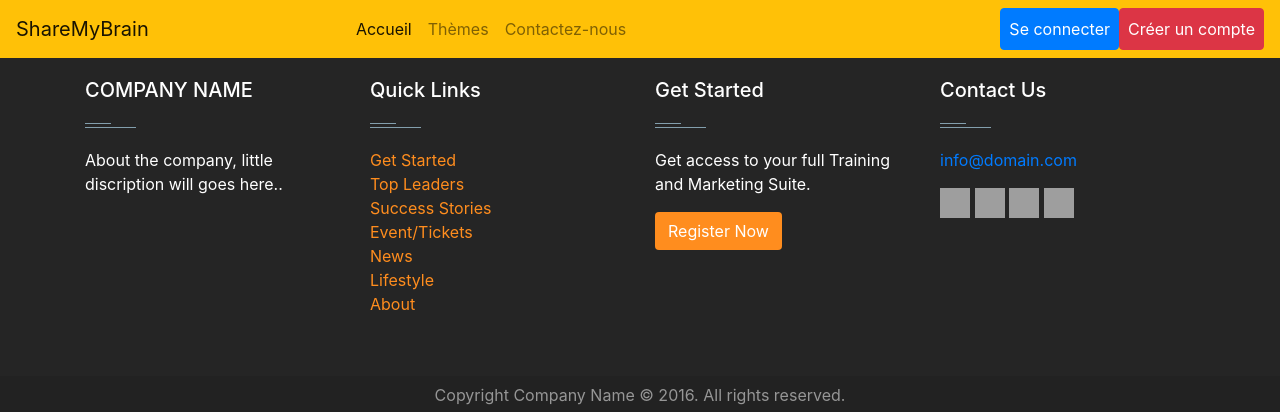
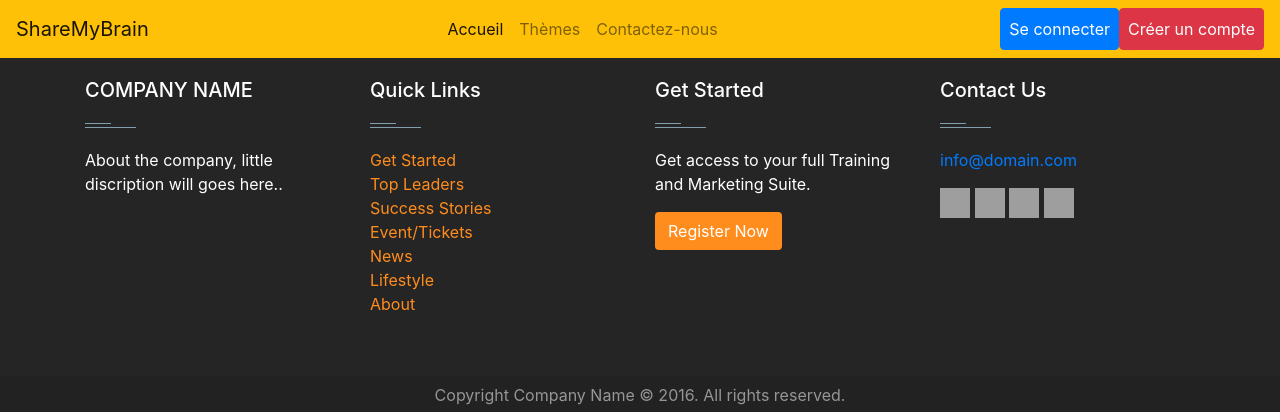
Before and after one commit to WildCodeSchool/tours-0320-php-ShareMyBrain, a PHP site: template src/View/layout.html.twig in a window 1280 px wide. Shown: the top 420 px of the page. Run offline with PHP 8.4, Linux system fonts and the light colour scheme; the template is opened without the code that fills it, so the values that code supplies are empty; some libraries are stand-ins or nearby versions; grey boxes are pictures that could not be loaded.

Commit message:
centrage nav

```diff
--- a/src/View/layout.html.twig
+++ b/src/View/layout.html.twig
@@ -35,7 +35,7 @@
                     <a class="nav-link" href="#">Contactez-nous</a>
                 </li>
             </ul>
-            <ul class="navbar-nav ml-auto topnav">
+            <ul class="navbar-nav topnav">
                 <li class="nav-item">
                     <a class="nav-link btn btn-primary text-white" type="button" href="#" data-toggle="modal" data-target="#myModal">Se connecter</a>
                 </li>
```
